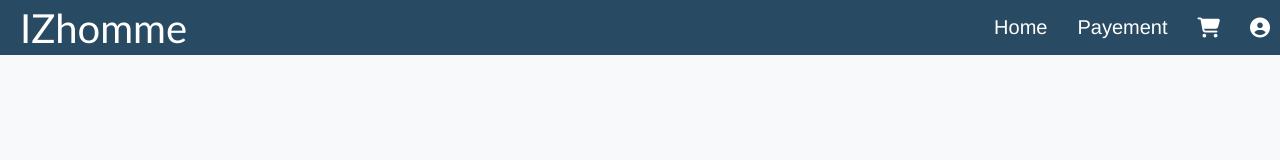
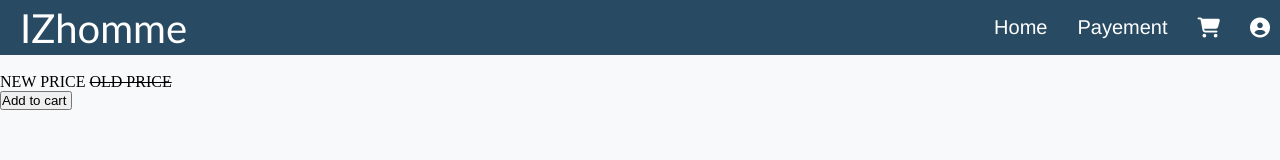
Before and after one commit to zineddines/Projectc_clothes_store-, a plain HTML site: page index.html in a window 1280 px wide. Drawn offline with Linux system fonts and the light colour scheme; a web font is replaced by a local one.

Commit message:
new update for list zino
list

```diff
--- a/index.html
+++ b/index.html
@@ -69,7 +69,17 @@
 
 <!--//PRODUCT LIST//-->
 
+ <section class="Product">
+    <div>
+        <img src="" alt="">
+        <p>  </p>
+        <p><span> NEW PRICE</span> <del>OLD PRICE</del></p>
+        <!-- rate code place -->
+        <input type="submit" value="Add to cart ">
 
+    </div>
+
+ </section>
 
 <!-- TESTIMONILAS -->
 
```
